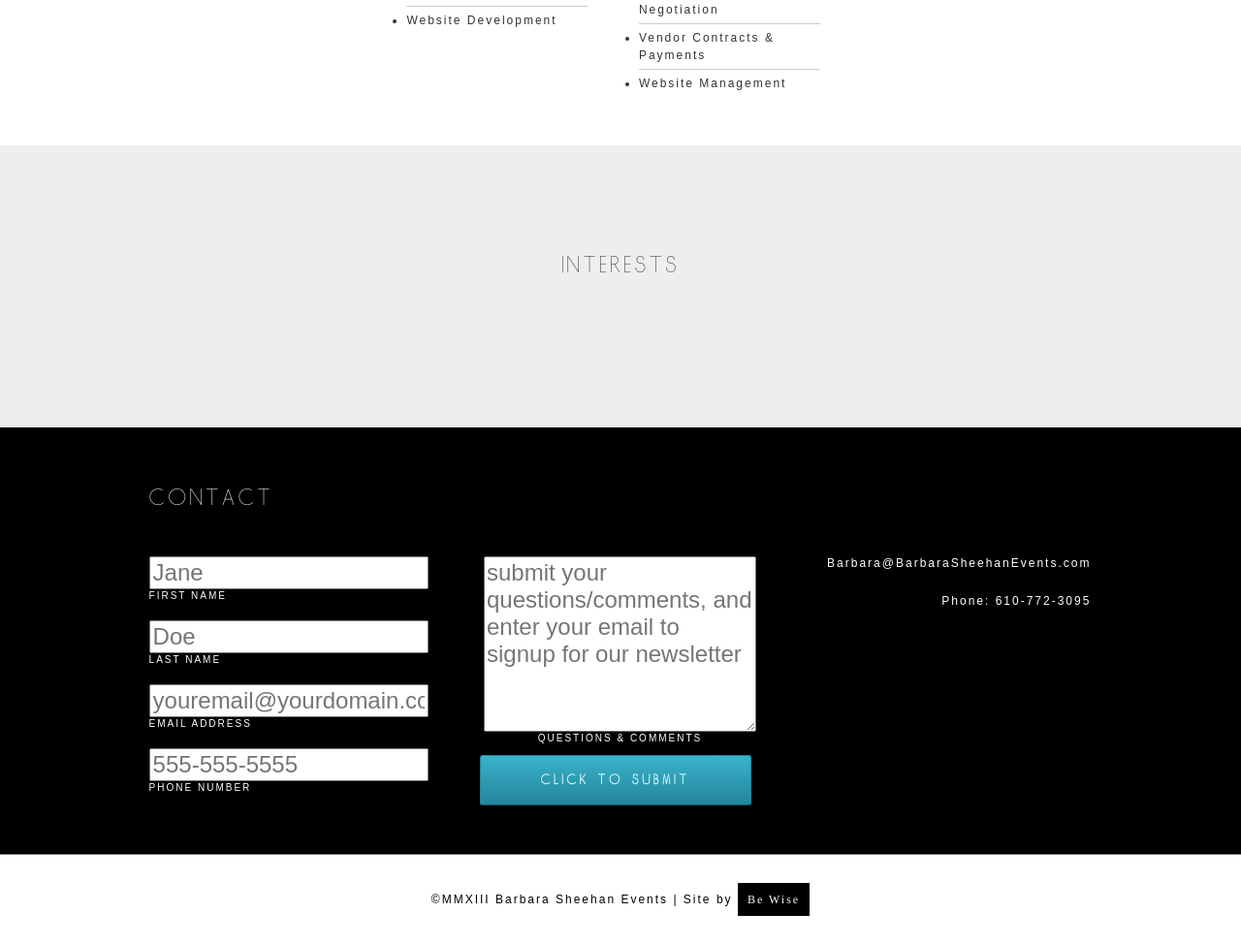
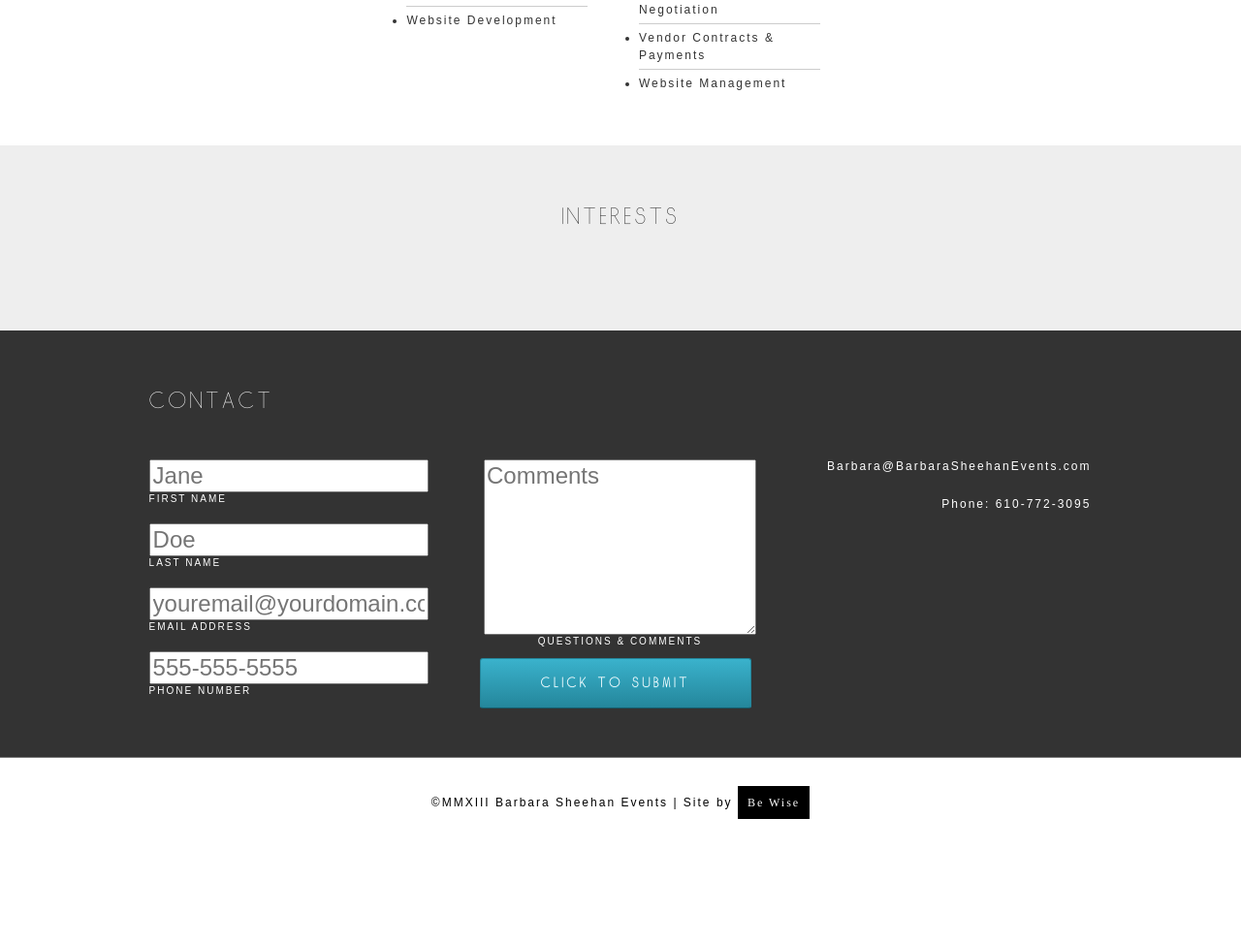
Before and after one commit to brandonpweiss/Barbara-Sheehan-Events, a PHP site: page / in a window 1280 px wide. Shown: the part 3694-4668 px from the top of the page at 97% size. After the commit the page ends 4539 px from the top, so only its background shows below. Run offline with PHP 8.4, Linux system fonts and the light colour scheme; some libraries are stand-ins or nearby versions.

Commit message:
changed color of contact
changed color of contact section

```diff
--- a/index.html
+++ b/index.html
@@ -355,7 +355,7 @@
     </div>
 
     <div class="column clearfix" id="col2">
-      <textarea name="comments" id="comments" placeholder="submit your questions/comments, and enter your email to signup for our newsletter"></textarea>
+      <textarea name="comments" id="comments" placeholder="Comments"></textarea>
       <br>
       <label>QUESTIONS & COMMENTS</label>
       <br>
--- a/style.css
+++ b/style.css
@@ -796,7 +796,7 @@ background-color:#3ab2cc;
 
 /*############# PINTEREST ######################## */
 #pinterest {
-	padding: 100px 0;
+	padding: 50px 0;
 	background: #eeeeee;
 	clear:both;
 }
@@ -856,7 +856,7 @@ i {
 
 #contact {
 	padding: 50px 0px 50px 0px;
-	background: #000;
+	background: #333333;
 }
 
 #contact .content {
```
